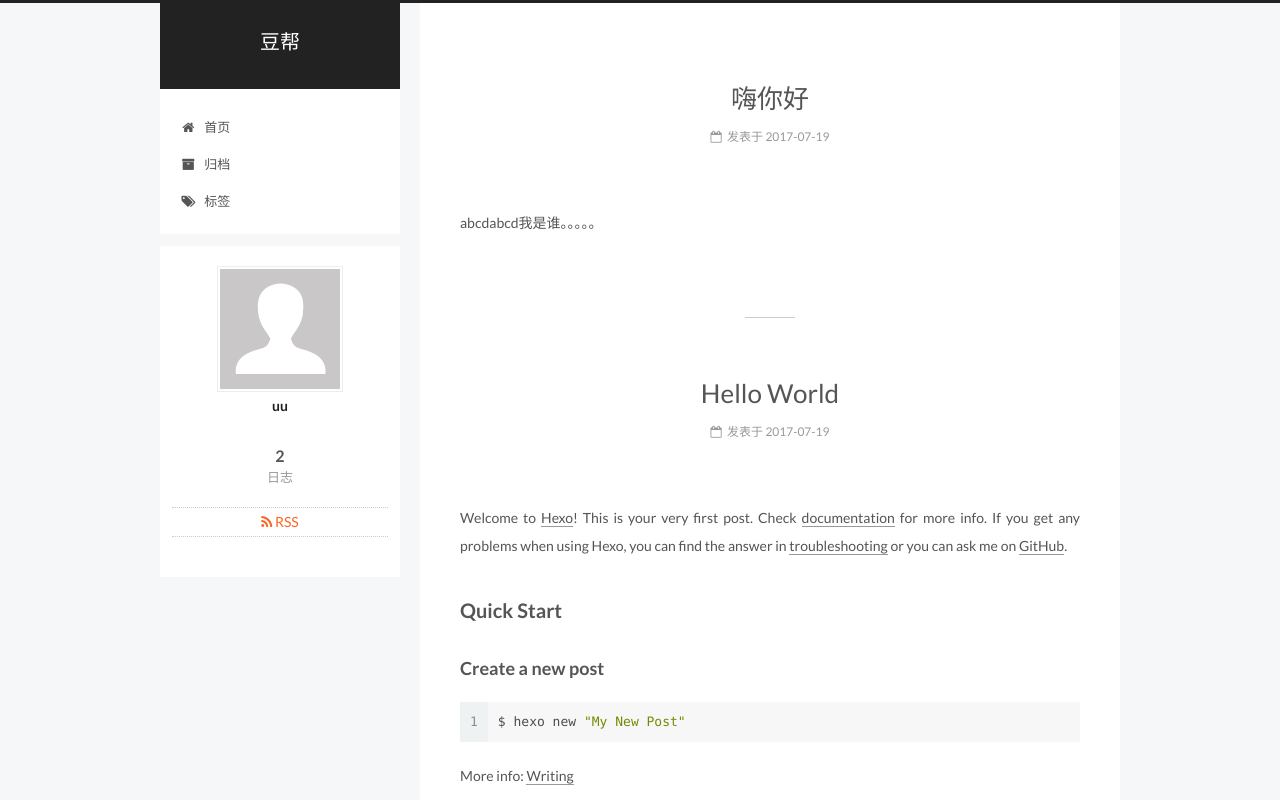
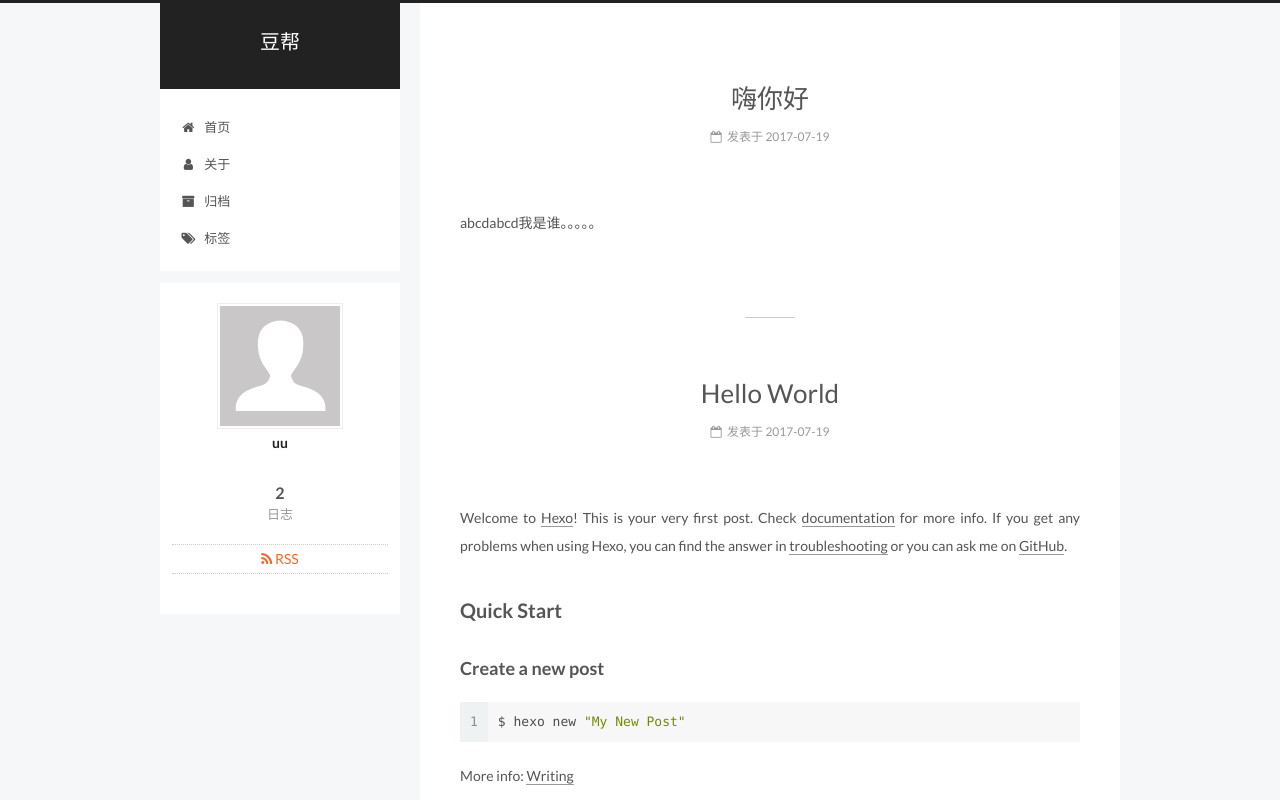
Before and after one commit to uniblackfire/uniblackfire.github.io, a plain HTML site: page index.html in a window 1280 px wide. Shown: the top 800 px of the page. Drawn offline with Linux system fonts and the light colour scheme.

Commit message:
Site updated: 2017-07-19 21:19:46

```diff
--- a/index.html
+++ b/index.html
@@ -204,6 +204,16 @@
               <i class="menu-item-icon fa fa-fw fa-home"></i> <br />
 
             首页
+          </a>
+        </li>
+
+
+        <li class="menu-item menu-item-about">
+          <a href="/about/" rel="section">
+
+              <i class="menu-item-icon fa fa-fw fa-user"></i> <br />
+
+            关于
           </a>
         </li>
 
```
Also changed, not shown: 2017/07/19/hello-world/index.html (+10 -0 lines), 2017/07/19/test/index.html (+10 -2 lines), about/index.html (+12 -0 lines), archives/2017/07/index.html (+10 -0 lines), archives/2017/index.html (+10 -0 lines), archives/index.html (+10 -0 lines).
